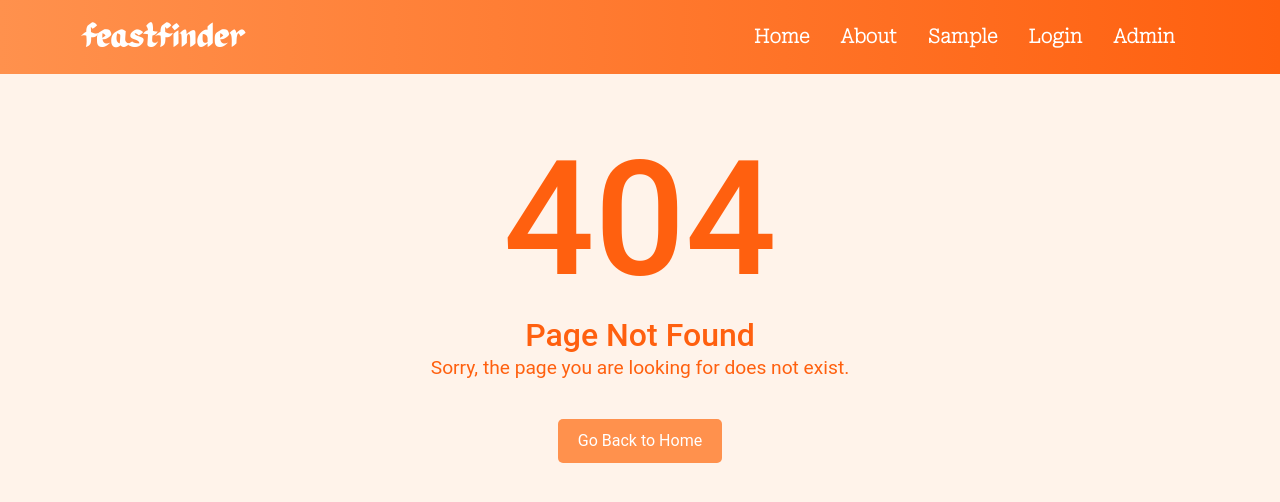
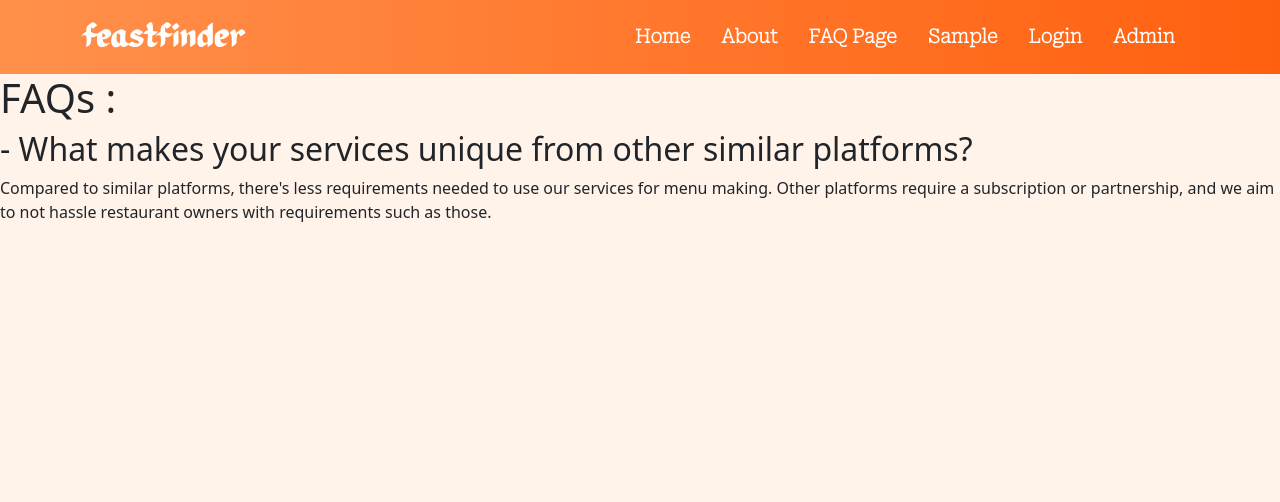
Before and after one commit to FeastFinderApp/feastfinder, a React (Create React App) app: page /faq in a window 1280 px wide. Before the commit this address had no page. Shown: the top 502 px of the page. Built offline with nearby package versions, Linux system fonts and the light colour scheme.

Commit message:
Added a simple FAQ page

```diff
--- a/src/App.js
+++ b/src/App.js
@@ -10,6 +10,7 @@ import { Navbar, Nav, Container } from "react-bootstrap";
 import "bootstrap/dist/css/bootstrap.min.css";
 import Home from "./components/Home";
 import About from "./components/About";
+import Faques from "./components/FAQ-page";
 import SampleResto from "./components/SampleResto";
 import Login from "./components/Login";
 import LoginAdmin from "./components/LoginAdmin";
@@ -47,6 +48,13 @@ function App() {
                   to="/sample"
                   className={({ isActive }) => (isActive ? "active" : "")}
                 >
+                  FAQ Page
+                </Nav.Link>
+                <Nav.Link
+                  as={NavLink}
+                  to="/sample"
+                  className={({ isActive }) => (isActive ? "active" : "")}
+                >
                   Sample
                 </Nav.Link>
                 <Nav.Link
@@ -71,6 +79,7 @@ function App() {
         <Routes>
           <Route path="/" element={<Home />} />
           <Route path="/about" element={<About />} />
+          <Route path="/faq" element={<Faques />} />
           <Route path="/sample" element={<SampleResto />} />
           <Route path="/login" element={<Login />} />
           <Route path="/admin" element={<LoginAdmin />} />
--- /dev/null
+++ b/src/components/FAQ-page.js
@@ -0,0 +1,24 @@
+import React from "react";
+
+const Faques = () => {
+  return (
+    <div>
+      {/* FAQ Page */}
+      <section id="FAQ" className="FAQ">
+        <h1>FAQs :</h1>
+        <h2>
+            - What makes your services unique from
+            other similar platforms?
+        </h2>
+        <p>
+          Compared to similar platforms, there's less requirements
+          needed to use our services for menu making. Other platforms
+          require a subscription or partnership, and we aim to not
+          hassle restaurant owners with requirements such as those.
+        </p>
+      </section>
+    </div>
+  );
+};
+
+export default Faques;
--- a/src/components/Navigation.js
+++ b/src/components/Navigation.js
@@ -18,6 +18,9 @@ function Navigation() {
             <Nav.Link as={Link} to="about">
               About
             </Nav.Link>
+            <Nav.Link as={Link} to="faq">
+              FAQs
+            </Nav.Link>
             <Nav.Link as={Link} to="sample">
               Sample
             </Nav.Link>
```
